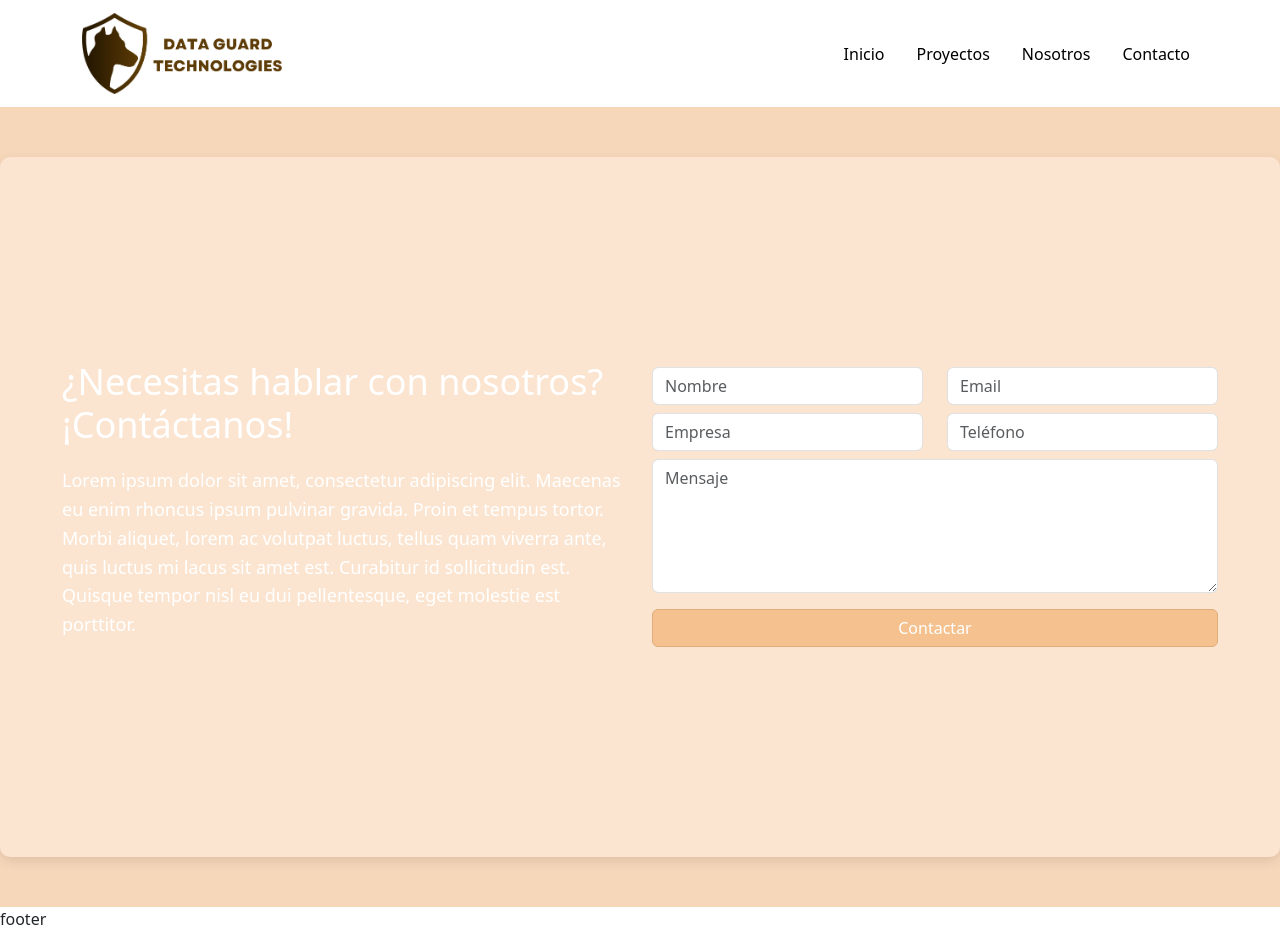
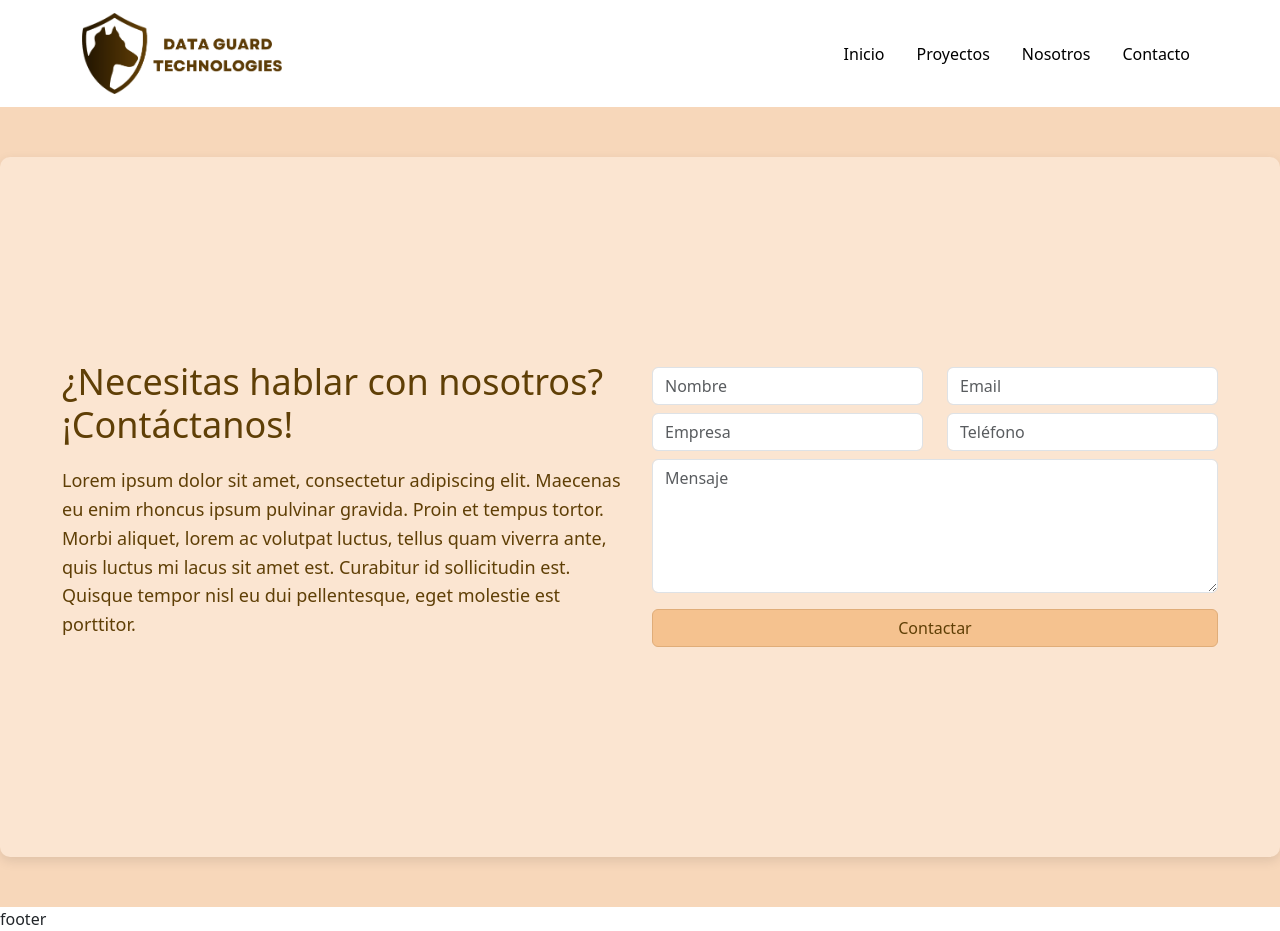
Before and after one commit to Sebaaa14/dgt, a React (Create React App) app: page /contactos in a window 1280 px wide. Built offline with nearby package versions, Linux system fonts and the light colour scheme.

Commit message:
fix color pag contactos

```diff
--- a/src/styles/contactos.css
+++ b/src/styles/contactos.css
@@ -26,13 +26,13 @@
 .contact-info h1 {
   font-size: 36px;
   margin-bottom: 20px;
-  color: #ffffff;
+  color: #5f3f06;
 }
 
 .contact-info p {
   font-size: 18px;
   line-height: 1.6;
-  color: #ffffff;
+  color: #5f3f06;
 }
 
 .input-field,
@@ -48,7 +48,7 @@
   border-radius: 25px;
   border-color: #e0ad79 !important;
   width: 100%;
-  color: white !important;
+  color: #5f3f06 !important;
 }
 
 .submit-button:hover {
```
